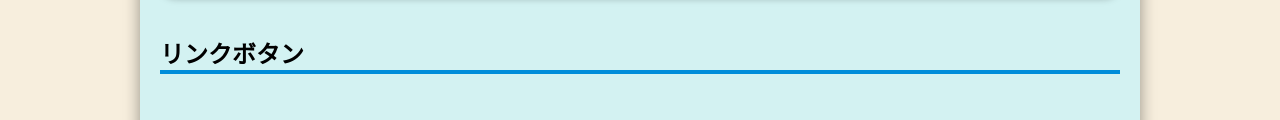
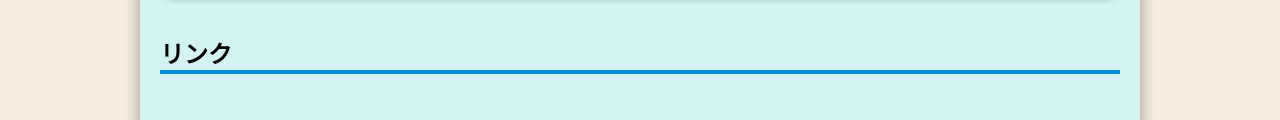
Before and after one commit to astoria-pho/astoria-pho.github.io, a plain HTML site: page index.html in a window 1280 px wide. Shown: the part 1078-1198 px from the top of the page. Drawn offline with Linux system fonts and the light colour scheme; a web font is replaced by a local one.

Commit message:
Update index.html

```diff
--- a/index.html
+++ b/index.html
@@ -86,7 +86,7 @@
                     </tr>
                 </table>
             <br>
-            <h2>リンクボタン</h2>
+            <h2>リンク</h2>
             <br>
             <a class="button normal-button" href="#" target="_blank">テストボタン</a>
             <br>
```
